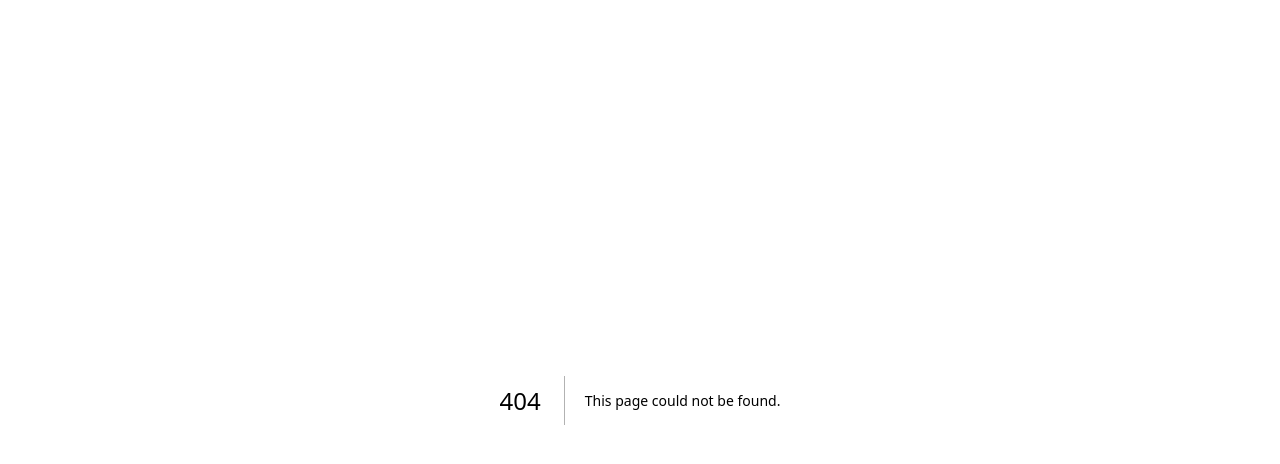
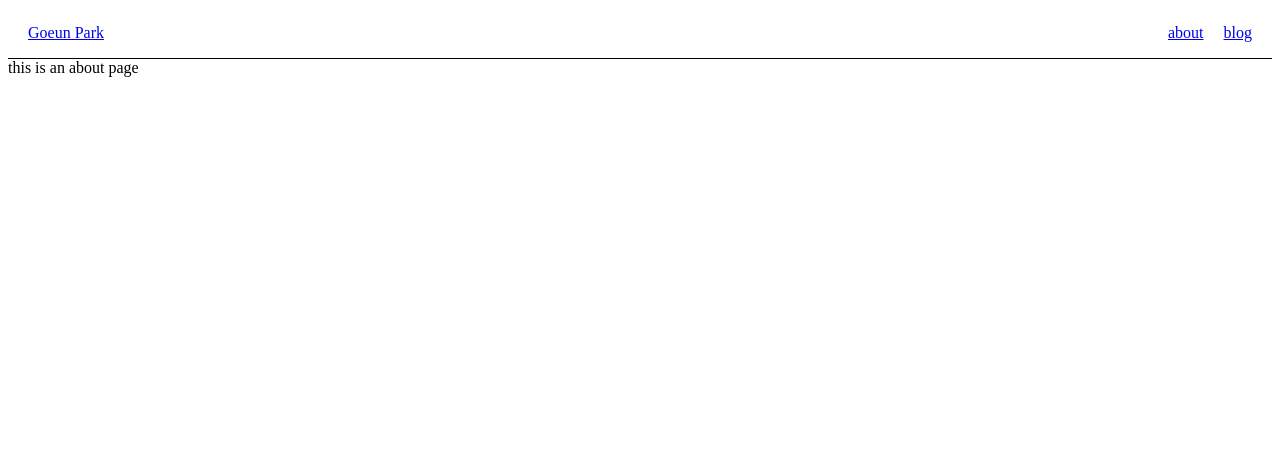
Before and after one commit to goeunpark/personal-site, a Next.js app: page /about in a window 1280 px wide. Before the commit this address had no page. Shown: the top 464 px of the page. Built offline with nearby package versions, Linux system fonts and the light colour scheme.

Commit message:
change log to blog, change bio to about

```diff
--- a/components/Header.tsx
+++ b/components/Header.tsx
@@ -1,6 +1,6 @@
 import { useRouter } from "next/router";
 import Link from "next/link";
-import bio from "../pages/bio";
+// import about from "../pages/about";
 import styles from "./Header.module.scss";
 
 export default function Header() {
@@ -11,13 +11,10 @@ export default function Header() {
       </div>
       <ul>
         <li>
-          <Link href="/bio">bio</Link>
+          <Link href="/about">about</Link>
         </li>
         <li>
-          <Link href="/log">log</Link>
-        </li>
-        <li>
-          <Link href="/projects">projects</Link>
+          <Link href="/blog">blog</Link>
         </li>
       </ul>
     </header>
--- /dev/null
+++ b/pages/about/index.tsx
@@ -0,0 +1,14 @@
+import type { NextPage } from "next";
+import Header from "../../components/Header";
+import Head from "next/head";
+
+const About: NextPage = () => {
+  return (
+    <div>
+      {Header()}
+      <div className="page-content">this is an about page</div>
+    </div>
+  );
+};
+
+export default About;
--- a/pages/posts/[slug].tsx
+++ b/pages/blog/[slug].tsx
@@ -12,7 +12,7 @@ type Params = {
 
 export default function Post(props: any) {
   const router = useRouter();
-  console.log("inside slug txt", props.post.content);
+  console.log("inside slug txt", props);
   if (!router.isFallback && !props.post?.slug) {
     return <ErrorPage statusCode={404} />;
   }
--- a/pages/bio/index.tsx
+++ b/pages/blog/index.tsx
@@ -2,13 +2,13 @@ import type { NextPage } from "next";
 import Header from "../../components/Header";
 import Head from "next/head";
 
-const Bio: NextPage = () => {
+const Blog: NextPage = () => {
   return (
     <div>
       {Header()}
-      <div className="page-content">this is bio page</div>
+      <div className="page-content">this is a blog page</div>
     </div>
   );
 };
 
-export default Bio;
+export default Blog;
```
Also changed, not shown: _posts/hello-world.md (added, +13 -0 lines).
